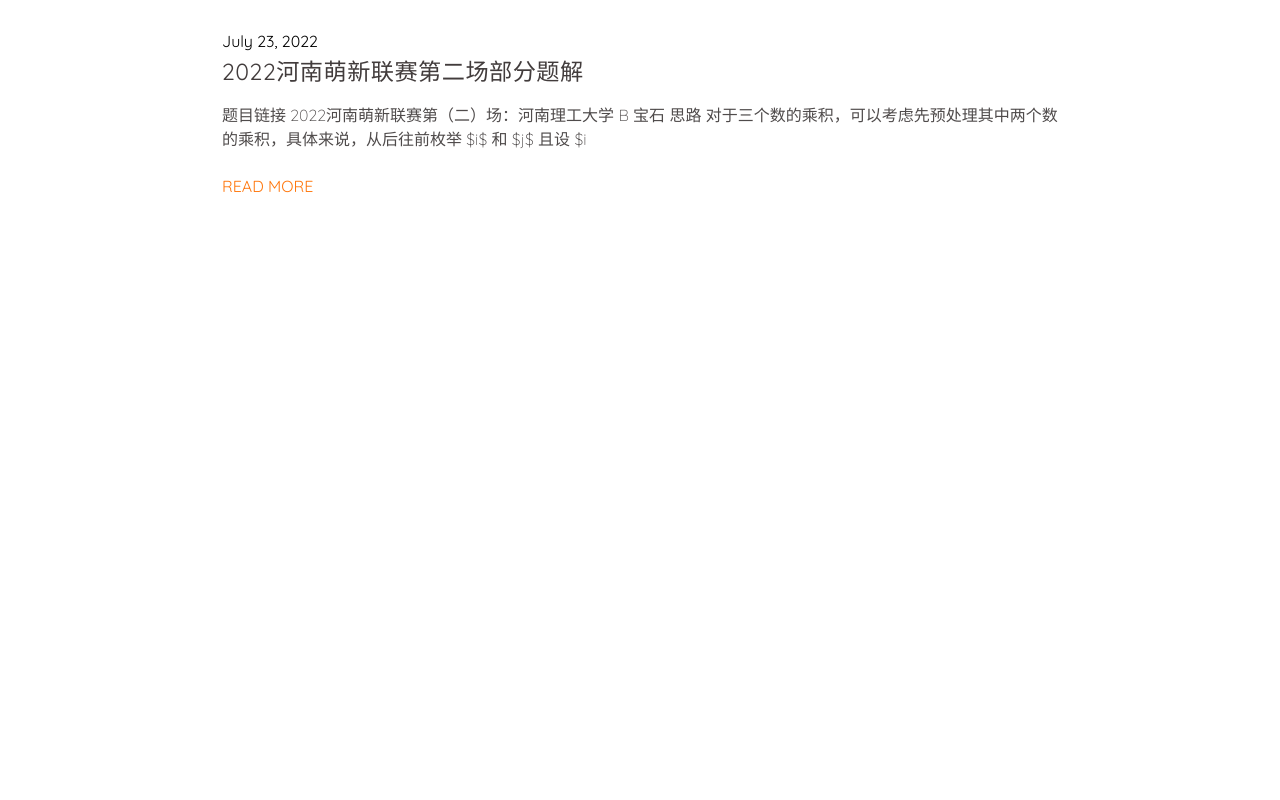
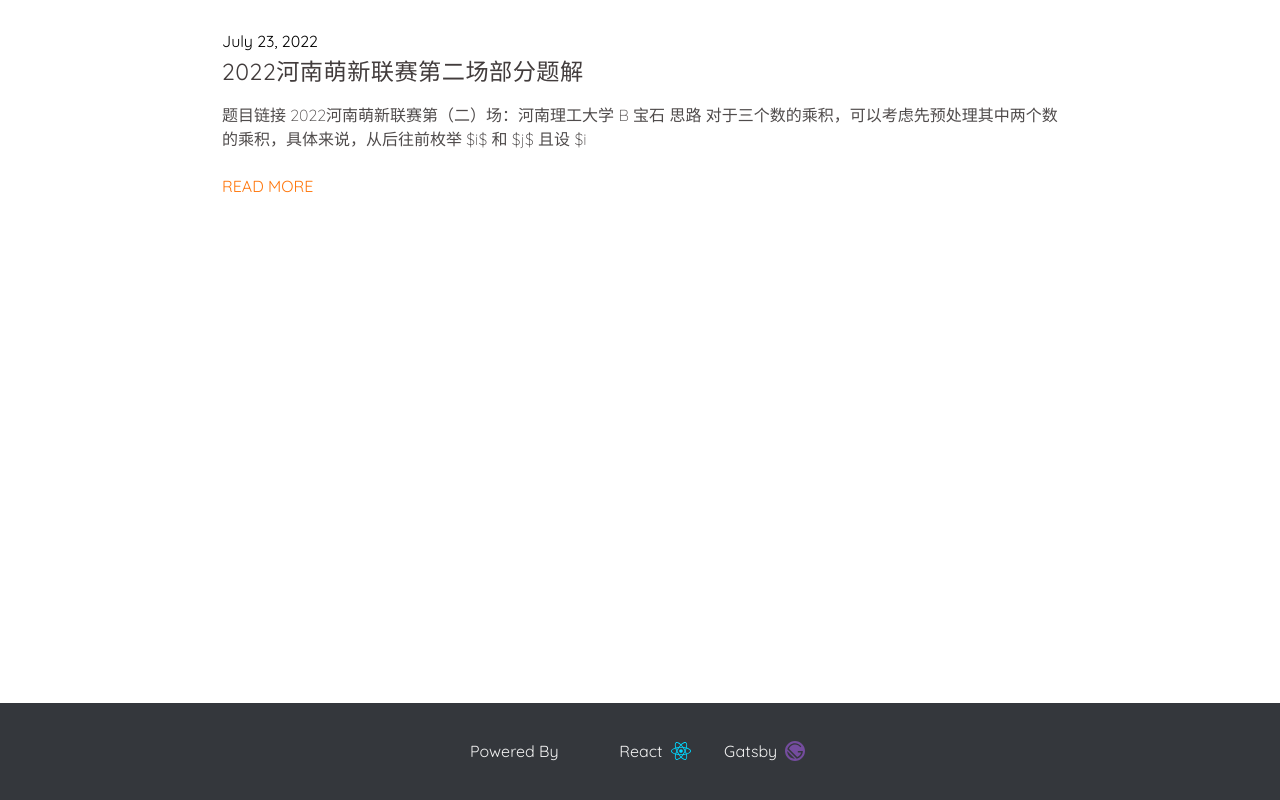
Before and after one commit to Ghjattu/ghjattu.com-gatsby, a Gatsby site: page / in a window 1280 px wide. Shown: the part 926-1726 px from the top of the page. Before the commit the page ends 1629 px from the top, so only its background shows below. Built offline with nearby package versions, Linux system fonts and the light colour scheme; Gatsby itself is replaced by a stand-in of ours; a web font is replaced by a local one.

Commit message:
增加网页页脚

```diff
--- a/package.json
+++ b/package.json
@@ -15,6 +15,7 @@
     "clean": "gatsby clean"
   },
   "dependencies": {
+    "@iconify/react": "^3.2.2",
     "gatsby": "^4.19.2",
     "gatsby-plugin-manifest": "^4.19.0",
     "gatsby-plugin-offline": "^5.19.0",
--- /dev/null
+++ b/src/components/Footer/Footer.css
@@ -0,0 +1,44 @@
+.footer {
+    padding: 2.4em 0;
+
+    /*background-color: #F2F2F2;*/
+    background-color: #34373C;
+}
+
+.technology {
+    display: flex;
+    justify-content: center;
+}
+
+.technology span {
+    padding: 0 .5em;
+
+    text-transform: capitalize;
+
+    /*color: #34373C;*/
+    color: #F2F2F2;
+
+    transition: color .3s ease;
+}
+
+.technology > nav {
+    display: flex;
+    align-items: center;
+}
+
+.technology > nav > span {
+    margin: 0 2em 0 0;
+}
+
+.technology a {
+    display: flex;
+    align-items: center;
+
+    margin: 0 .8em;
+
+    text-decoration: none;
+}
+
+.technology a > span:hover {
+    color: #FF770D;
+}
--- /dev/null
+++ b/src/components/Footer/Footer.js
@@ -0,0 +1,25 @@
+import React from "react";
+import {Icon} from '@iconify/react';
+import './Footer.css';
+
+const Footer = () => {
+    return (
+        <footer className="footer">
+            <div className="technology">
+                <nav>
+                    <span>powered by</span>
+                    <a href="https://reactjs.org/" target="_blank" title="React" rel="noopener noreferrer">
+                        <span>React</span>
+                        <Icon icon="logos:react" width="20" height="20" inline={true}/>
+                    </a>
+                    <a href="https://www.gatsbyjs.com/" target="_blank" title="Gatsby" rel="noopener noreferrer">
+                        <span>Gatsby</span>
+                        <Icon icon="logos:gatsby" width="20" height="20" inline={true}/>
+                    </a>
+                </nav>
+            </div>
+        </footer>
+    )
+};
+
+export default Footer
--- a/src/pages/article/{MarkdownRemark.frontmatter__slug}.js
+++ b/src/pages/article/{MarkdownRemark.frontmatter__slug}.js
@@ -1,6 +1,7 @@
 import React from "react";
 import {graphql} from "gatsby";
 import StickyNavigation from "../../components/StickyNavigation/StickyNavigation";
+import Footer from "../../components/Footer/Footer";
 import {NewWindowForLink} from "../../utils/utils";
 import "katex/dist/katex.min.css";
 import "./ArticleTemplate.css"
@@ -25,6 +26,7 @@ class ArticleTemplate extends React.Component {
                         <div className="article-body" dangerouslySetInnerHTML={{__html: data.html}}></div>
                     </article>
                 </div>
+                <Footer/>
             </div>
         );
     }
--- a/src/pages/index.js
+++ b/src/pages/index.js
@@ -2,6 +2,7 @@ import React from "react";
 import WelcomePage from "../components/WelcomePage/WelcomePage";
 import StickyNavigation from "../components/StickyNavigation/StickyNavigation";
 import ArticleCardList from "../components/ArticleCardList/ArticleCardList";
+import Footer from "../components/Footer/Footer";
 import {graphql} from "gatsby";
 import './index.css';
 
@@ -17,6 +18,7 @@ const IndexPage = (props) => {
                     <ArticleCardList/>
                 </div>
             </div>
+            <Footer/>
         </div>
     );
 };
```
Also changed, not shown: 1 other file.
